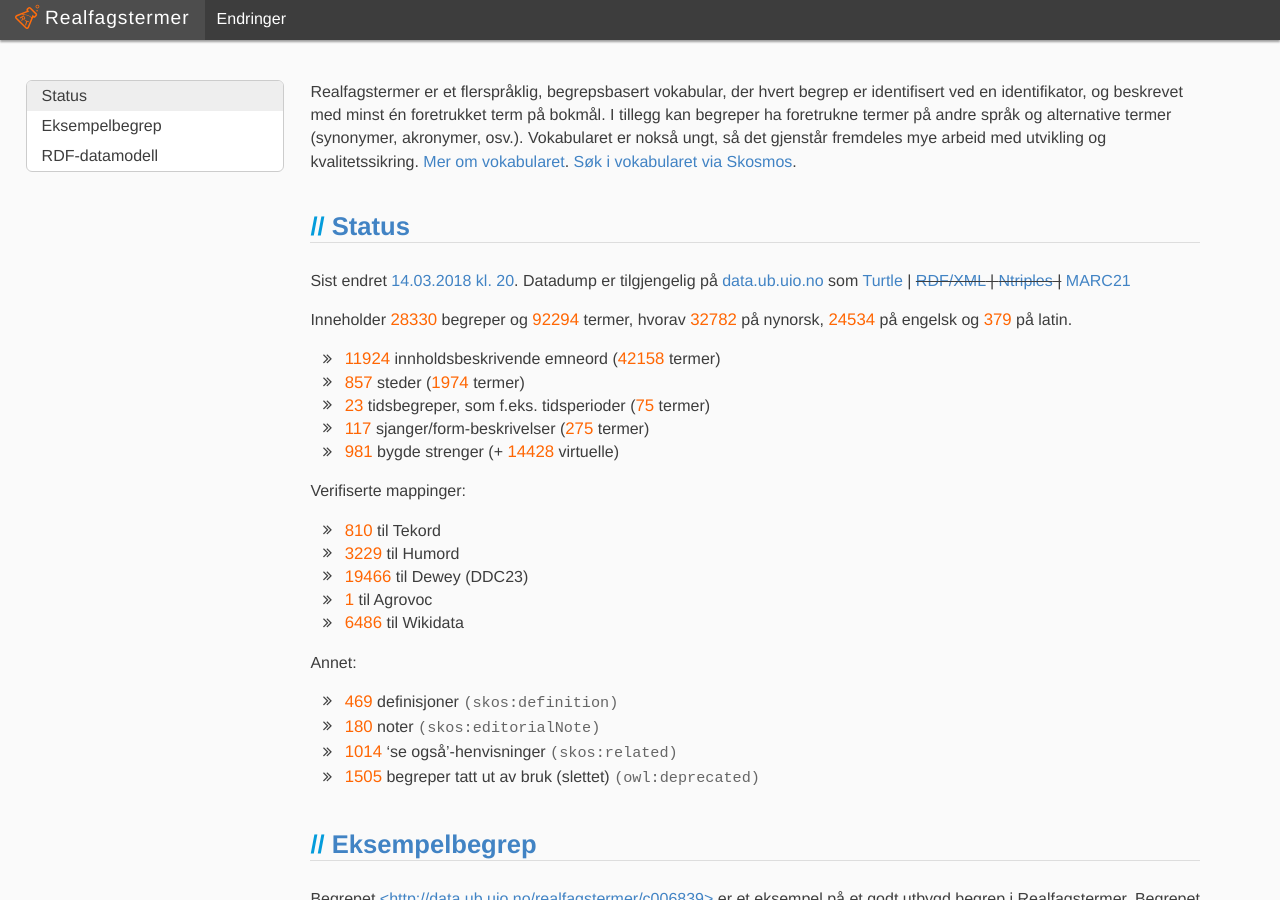
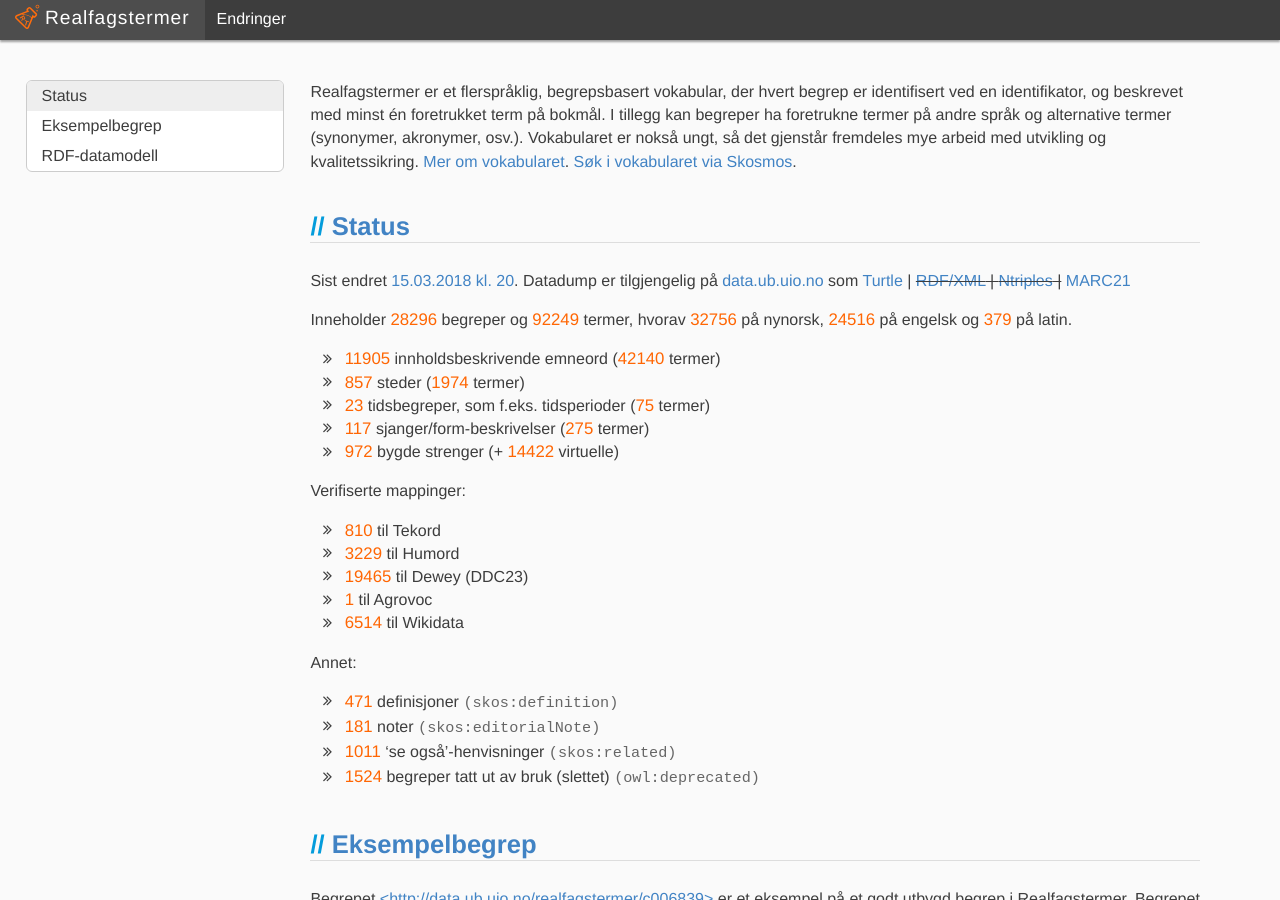
Before and after one commit to realfagstermer/realfagstermer.github.io, a Jekyll site: the page built from index.html, in a window 1280 px wide and 900 px high. Built offline with Jekyll 4.4.1, drawn with Linux system fonts in a browser that asks for light colours; nearby versions of some CDN libraries; library files that are not in the unit come from our copies.

Commit message:
Update stats

```diff
--- a/_data/stats_current.json
+++ b/_data/stats_current.json
@@ -1,10 +1,10 @@
 {
-  "concepts": 28330,
-  "conceptsWithoutStrings": 12921,
-  "deprecatedConcepts": 1505,
+  "concepts": 28296,
+  "conceptsWithoutStrings": 12902,
+  "deprecatedConcepts": 1524,
   "facets": {
     "CompoundConcept": {
-      "concepts": 981,
+      "concepts": 972,
       "prefLabels": {},
       "terms": 0
     },
@@ -58,49 +58,49 @@
     },
     "Topic": {
       "altLabels": {
-        "en": 1865,
+        "en": 1868,
         "la": 24,
-        "nb": 4523,
-        "nn": 5439
+        "nb": 4537,
+        "nn": 5447
       },
-      "concepts": 11924,
+      "concepts": 11905,
       "prefLabels": {
-        "en": 6154,
+        "en": 6149,
         "la": 354,
-        "nb": 11922,
-        "nn": 11877
+        "nb": 11903,
+        "nn": 11858
       },
-      "terms": 42158
+      "terms": 42140
     },
     "VirtualCompoundConcept": {
-      "concepts": 14428,
+      "concepts": 14422,
       "prefLabels": {},
       "terms": 0
     }
   },
   "features": {
-    "broadMatch": 3067,
-    "closeMatch": 15820,
-    "definition": 469,
-    "editorialNote": 180,
-    "exactMatch": 3454,
+    "broadMatch": 3065,
+    "closeMatch": 15839,
+    "definition": 471,
+    "editorialNote": 181,
+    "exactMatch": 3452,
     "narrowMatch": 0,
-    "related": 1014,
+    "related": 1011,
     "relatedMatch": 4062
   },
   "mappings": {
     "agrovoc": 1,
-    "ddc": 19466,
+    "ddc": 19465,
     "humord": 3229,
     "tekord": 810,
-    "wikidata": 6486
+    "wikidata": 6514
   },
   "terms": {
-    "_sum": 92294,
-    "en": 24534,
+    "_sum": 92249,
+    "en": 24516,
     "la": 379,
-    "nb": 34599,
-    "nn": 32782
+    "nb": 34598,
+    "nn": 32756
   },
-  "ts": 1521061175
+  "ts": 1521147599
 }
```
Also changed, not shown: _data/stats.json.
